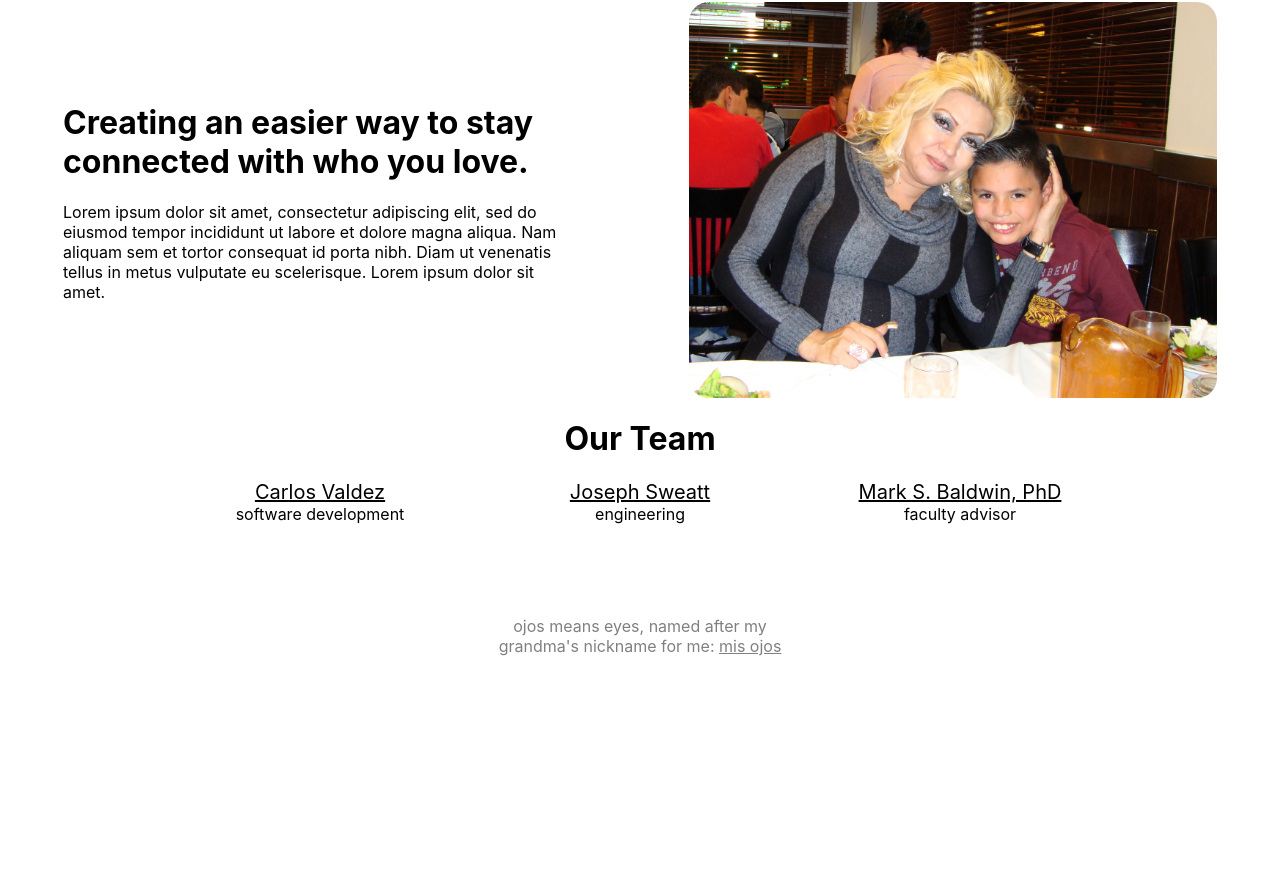
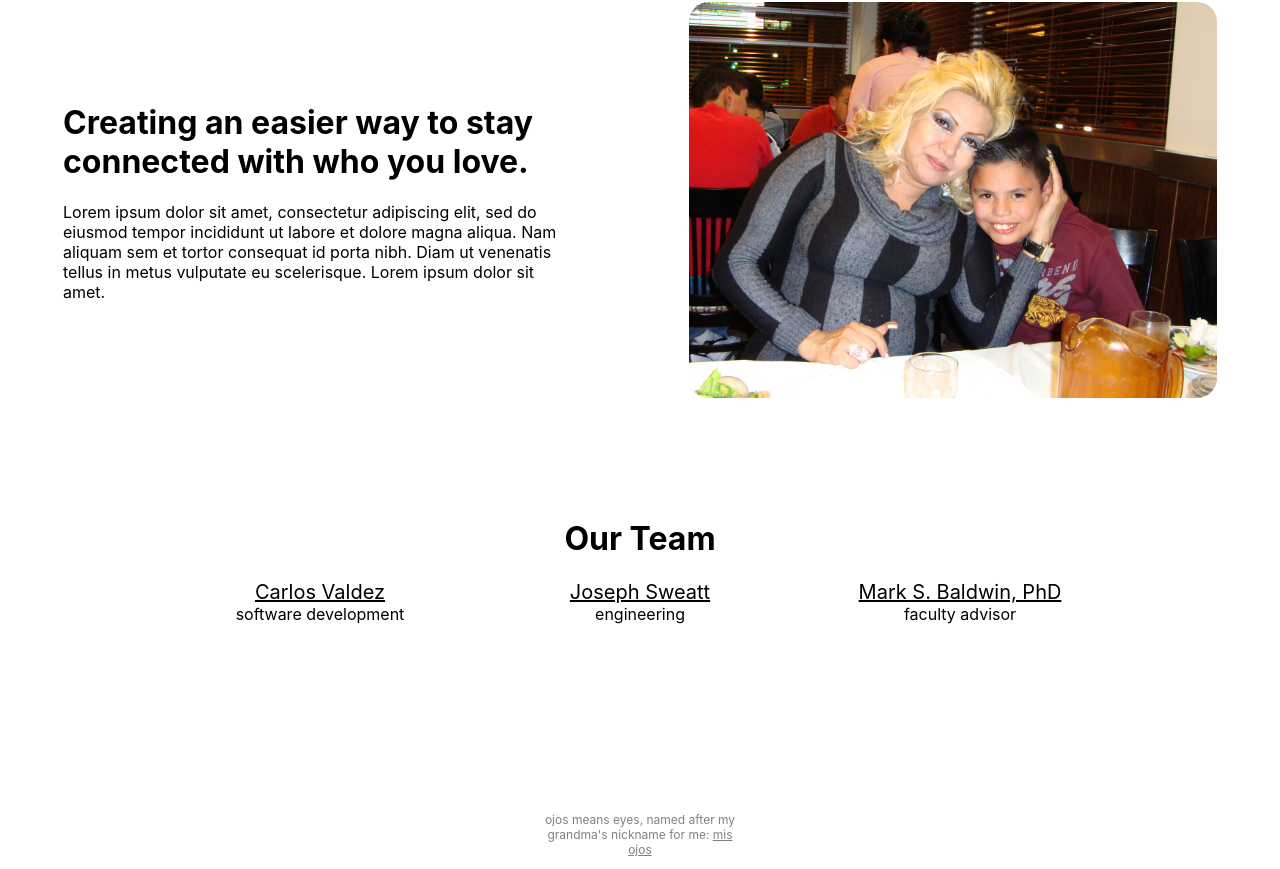
Before and after one commit to ojosproject/website, a React (Create React App) app: page / in a window 1280 px wide. Shown: the part 798-1667 px from the top of the page. Before the commit the page ends 1470 px from the top, so only its background shows below. Built offline with nearby package versions, Linux system fonts and the light colour scheme.

Commit message:
feat: minor touches here and there

```diff
--- a/src/App.css
+++ b/src/App.css
@@ -54,6 +54,8 @@ body a {
   flex-direction: column;
   justify-content: center;
   align-items: center;
+
+  margin: 100px 0;
 }
 
 #team_members {
--- a/src/Layout.css
+++ b/src/Layout.css
@@ -9,8 +9,9 @@
 }
 
 .footer p {
-    max-width: 300px;
+    max-width: 200px;
     text-align: center;
+    font-size: 12px;
 }
 
 .footer a {
```
